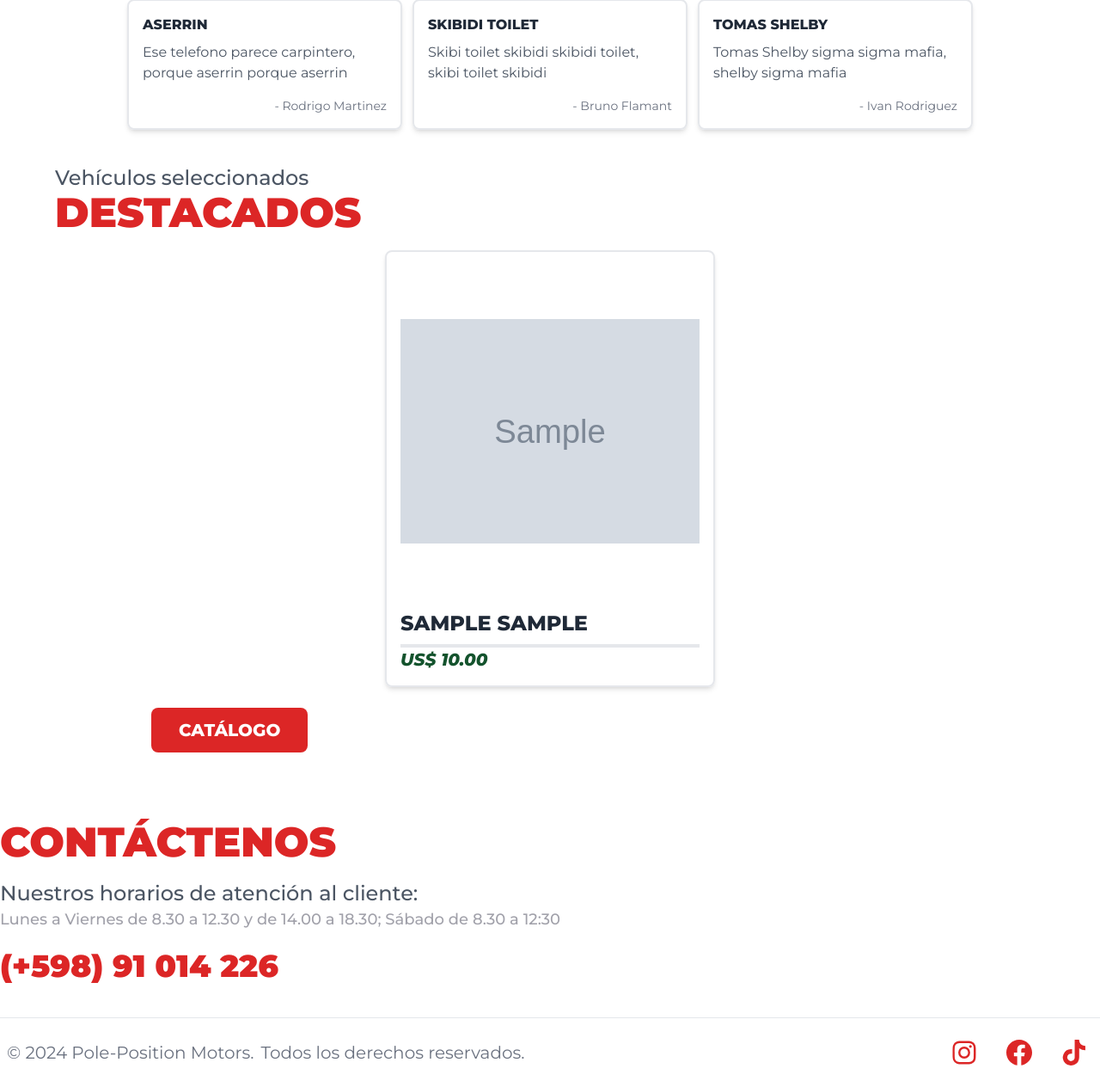
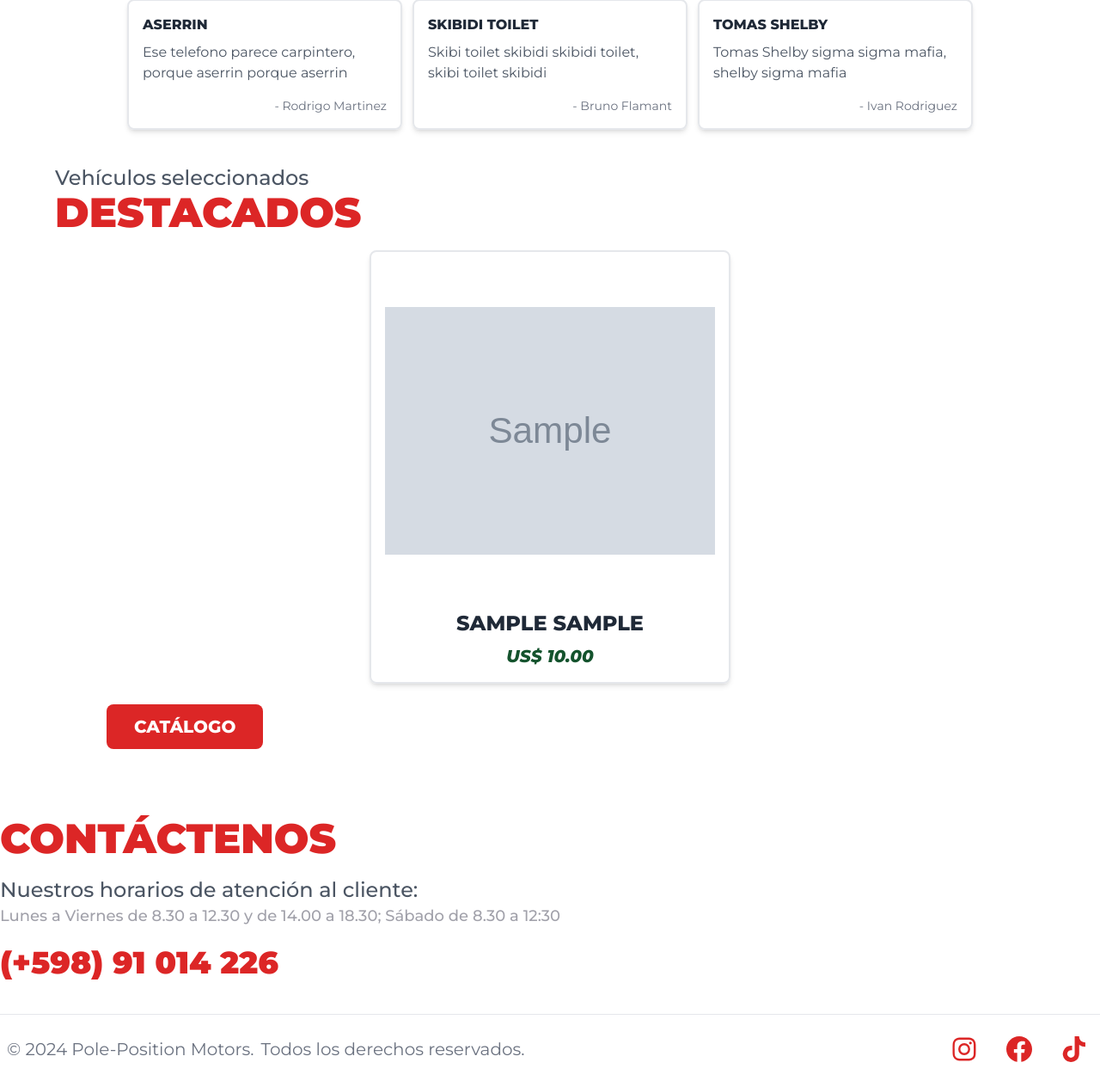
Before and after one commit to IvanARM21/Poleposition, a PHP site: page / in a window 1280 px wide. Shown: the part 1021-2285 px from the top of the page at 86% size. After the commit the page ends 2256 px from the top, so only its background shows below. Run offline with PHP 8.4, Linux system fonts and the light colour scheme; tables that the repository leaves empty or names only in its code hold one stand-in row (values such as "Sample post"); grey boxes marked "Sample" are stand-in pictures.

Commit message:
ya escribi muchos buenos commits

```diff
--- a/css/output.css
+++ b/css/output.css
@@ -1184,6 +1184,10 @@ video {
   flex: 1 1 0%;
 }
 
+.flex-grow {
+  flex-grow: 1;
+}
+
 .caption-bottom {
   caption-side: bottom;
 }
@@ -1483,6 +1487,11 @@ video {
 .py-8 {
   padding-top: 2rem;
   padding-bottom: 2rem;
+}
+
+.px-5 {
+  padding-left: 1.25rem;
+  padding-right: 1.25rem;
 }
 
 .pb-16 {
@@ -2001,6 +2010,41 @@ video {
     padding-right: 7rem;
   }
 
+  .lg\:px-\[100px\] {
+    padding-left: 100px;
+    padding-right: 100px;
+  }
+
+  .lg\:px-\[90px\] {
+    padding-left: 90px;
+    padding-right: 90px;
+  }
+
+  .lg\:px-\[0px\] {
+    padding-left: 0px;
+    padding-right: 0px;
+  }
+
+  .lg\:px-\[20px\] {
+    padding-left: 20px;
+    padding-right: 20px;
+  }
+
+  .lg\:px-\[50px\] {
+    padding-left: 50px;
+    padding-right: 50px;
+  }
+
+  .lg\:px-\[55px\] {
+    padding-left: 55px;
+    padding-right: 55px;
+  }
+
+  .lg\:px-\[60px\] {
+    padding-left: 60px;
+    padding-right: 60px;
+  }
+
   .lg\:text-2xl {
     font-size: 1.5rem;
     line-height: 2rem;
--- a/views/index.php
+++ b/views/index.php
@@ -58,33 +58,28 @@ $vehiculosDestacados = $db->findVehiculosByIds($idsDestacados);
 
 <!-- vehiculos seleccionado -->
 <section class="px-4 sm:px-8 lg:px-16">
-    <h2
-        class="font-medium text-lg sm:text-xl lg:text-2xl text-gray-600 flex justify-center lg:justify-normal text-center sm:text-left pt-6 sm:pt-10">
+    <h2 class="font-medium text-lg sm:text-xl lg:text-2xl text-gray-600 flex justify-center lg:justify-normal text-center sm:text-left pt-6 sm:pt-10">
         Vehículos seleccionados
     </h2>
-    <h2
-        class="font-black text-3xl sm:text-4xl lg:text-5xl text-red-600 flex justify-center lg:justify-normal uppercase text-center sm:text-left">
+    <h2 class="font-black text-3xl sm:text-4xl lg:text-5xl text-red-600 flex justify-center lg:justify-normal uppercase text-center sm:text-left">
         Destacados
     </h2>
 
     <div class="flex flex-col sm:flex-row justify-center mx-auto w-full sm:space-x-4">
         <?php foreach ($vehiculosDestacados as $vehiculo): ?>
             <?php $imagenes = explode(',', $vehiculo->imagenes); ?>
-            <div
-                class="hover:border-1 hover:border-red-600 border-2 p-4 rounded-lg shadow-md mt-5 transition-transform transform hover:shadow-lg max-w-full sm:max-w-md md:max-w-lg flex flex-col sm:flex-row w-96 h-full">
-                <a href="/catalogo">
-                    <div>
+            <div class="border-2 p-4 rounded-lg shadow-md mt-5 transition-transform transform hover:shadow-lg max-w-full sm:max-w-md md:max-w-lg flex flex-col h-full">
+                <a href="/catalogo" class="flex flex-col h-full">
+                    <div class="flex-grow flex flex-col items-center">
                         <img src="../img/uploads/<?= htmlspecialchars($imagenes[0]) ?>"
-                            class="w-96 h-96 object-contain transition duration-500 ease-in-out transform hover:scale-102"
-                            <?php if (count($imagenes) > 1): ?>
-                                onmouseover="this.src='../img/uploads/<?= htmlspecialchars($imagenes[1]) ?>'"
-                                onmouseout="this.src='../img/uploads/<?= htmlspecialchars($imagenes[0]) ?>'" <?php endif; ?>>
+                             class="w-96 h-96 object-contain transition duration-500 ease-in-out transform hover:scale-102"
+                             <?php if (count($imagenes) > 1): ?>
+                                 onmouseover="this.src='../img/uploads/<?= htmlspecialchars($imagenes[1]) ?>'"
+                                 onmouseout="this.src='../img/uploads/<?= htmlspecialchars($imagenes[0]) ?>'" <?php endif; ?>>
 
-                        <h3
-                            class="font-extrabold text-left text-gray-800 mb-2 uppercase text-lg sm:text-xl lg:text-2xl pt-4">
-                            <?= htmlspecialchars($vehiculo->modelo) ?>     <?= htmlspecialchars($vehiculo->marca) ?>
+                        <h3 class="font-extrabold text-left text-gray-800 mb-2 uppercase text-lg sm:text-xl lg:text-2xl pt-4">
+                            <?= htmlspecialchars($vehiculo->marca) ?> <?= htmlspecialchars($vehiculo->modelo) ?>
                         </h3>
-                        <div class="border-2 shadow-2xl"></div>
                         <h3 class="font-extrabold text-left text-green-900 uppercase text-lg sm:text-xl lg:text-xl italic">
                             US$ <?= number_format($vehiculo->precio, 2) ?>
                         </h3>
@@ -94,14 +89,14 @@ $vehiculosDestacados = $db->findVehiculosByIds($idsDestacados);
         <?php endforeach; ?>
     </div>
 
-    <div class="flex flex-row items-center justify-center sm:justify-normal sm:items-left px-4 sm:px-8 lg:px-28">
-        <a name="catalogo"
-            class="uppercase mt-6 mx-auto sm:mx-0 w-fit block py-3 px-8 text-xl text-white bg-red-600 hover:bg-red-700 rounded-lg font-extrabold transition-colors duration-300"
-            href="./catalogo">
+    <div class="flex flex-row items-center justify-center sm:justify-normal sm:items-left px-4 sm:px-8 lg:px-[60px]">
+        <a name="catalogo" class="uppercase mt-6 mx-auto sm:mx-0 w-fit block py-3 px-8 text-xl text-white bg-red-600 hover:bg-red-700 rounded-lg font-extrabold transition-colors duration-300" href="./catalogo">
             Catálogo
         </a>
     </div>
 </section>
+
+
 
 <!-- contactenos -->
 
```
Also changed, not shown: img/uploads/1cafe3a0d5184c6ea715d3c2662439ee.webp (added), img/uploads/208a5ccbca3b08fb789d21ff857deace.webp (added), img/uploads/5d858bc637e944698d749794a9592a31.webp (added), img/uploads/efb070b17881f33e2fc7b242915ba265.webp (added).
